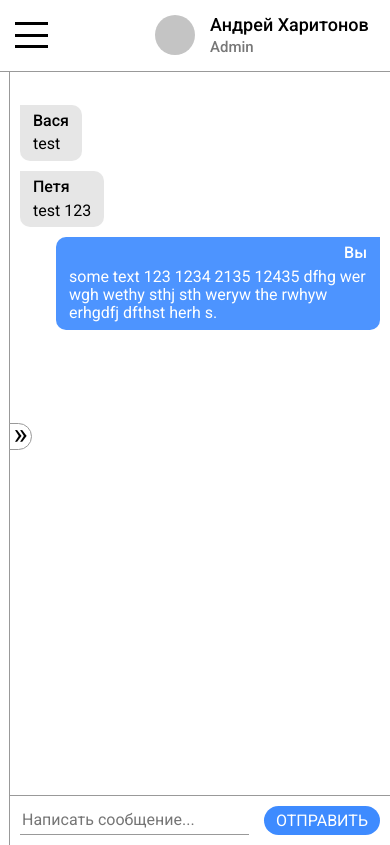
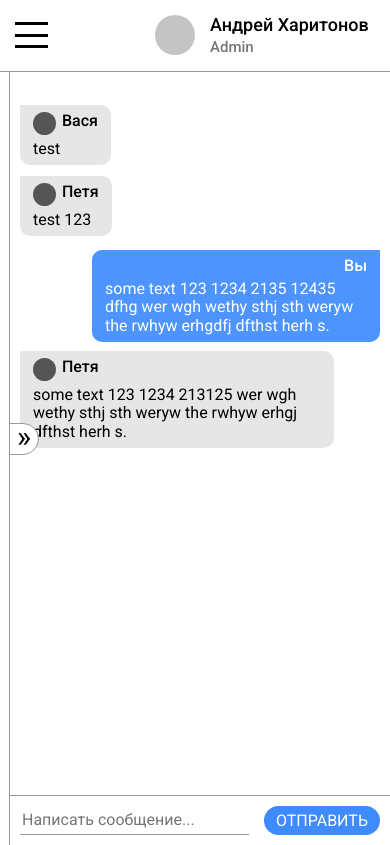
Before and after one commit to Andrei-Kharitonov/Chatroom, a Next.js app in the folder client/: page / in a window 390 px wide. Built offline with nearby package versions, Linux system fonts and the light colour scheme.

Commit message:
fix user options

```diff
--- a/client/src/components/chat/Chat.tsx
+++ b/client/src/components/chat/Chat.tsx
@@ -17,8 +17,12 @@ export default function Chat(): JSX.Element {
     {
       authorName: 'Андрей Харитонов',
       id: 3,
-      //text: 'some text'
       text: 'some text 123 1234 2135 12435 dfhg wer wgh wethy sthj sth weryw the rwhyw erhgdfj dfthst herh s.'
+    },
+    {
+      authorName: 'Петя',
+      id: 4,
+      text: 'some text 123 1234 213125 wer wgh wethy sthj sth weryw the rwhyw erhgj dfthst herh s.'
     }
   ];
 
--- a/client/src/components/chat/Message.tsx
+++ b/client/src/components/chat/Message.tsx
@@ -19,7 +19,12 @@ export default function Message({ text, authorName }: MessageProps): JSX.Element
     return (
       <div className={styles.message}>
         <div className={styles.message__author}>
-          {authorName}
+          <div className={styles.message__authorAvatar}>
+            <div></div>
+          </div>
+          <div className={styles.message__authorName}>
+            {authorName}
+          </div>
         </div>
         <div className={styles.message__text}>{text}</div>
       </div>
--- a/client/src/components/chat/User.tsx
+++ b/client/src/components/chat/User.tsx
@@ -1,4 +1,4 @@
-import { useState, useEffect } from 'react';
+import { useState } from 'react';
 import styles from './styles/User.module.scss';
 
 interface UserProps {
@@ -12,7 +12,7 @@ export default function User({ name, post }: UserProps): JSX.Element {
 
   return (
     <div className={styles.user}>
-      <div className={styles.user__body} onClick={() => setActive(false)}>
+      <div className={styles.user__body}>
         <div
           className={styles.user__avatar}
           style={{ background: avatarImg ? '' : '#c4c4c4' }}
@@ -31,13 +31,24 @@ export default function User({ name, post }: UserProps): JSX.Element {
       <div className={styles.user__options}>
         <div
           className={styles.user__optionsIcon}
-          onClick={() => setActive(!active)}
+          onMouseOver={() => setActive(true)}
+          onMouseOut={() => {
+            let optionIsHover = document.querySelector("." + styles.user__optionsList_active + ":hover");
+
+            if (!optionIsHover) {
+              setActive(false);
+            }
+          }}
         >
           <span></span>
           <span></span>
           <span></span>
         </div>
-        <div className={active ? styles.user__optionsList_active : styles.user__optionsList}>
+        <div
+          className={active ? styles.user__optionsList_active : styles.user__optionsList}
+          onMouseOver={() => setActive(true)}
+          onMouseOut={() => setActive(false)}
+        >
           <div className={styles.user__option}>Заблокировать</div>
           <div className={styles.user__option}>Разблокировать</div>
         </div>
--- a/client/src/components/chat/styles/Message.module.scss
+++ b/client/src/components/chat/styles/Message.module.scss
@@ -1,29 +1,48 @@
 .message {
   display: inline-block;
+  max-width: 60%;
   margin: 3px 0;
   padding: 7px 13px;
   background: #e6e6e6;
   border-radius: 0 10px 10px 10px;
   overflow: hidden;
+  @media (max-width: 730px) {
+    max-width: 80%;
+  }
   &__author {
+    display: flex;
+    margin-bottom: 5px;
+  }
+  &__authorAvatar {
+    width: 23px;
+    height: 23px;
+    overflow: hidden;
+    border-radius: 100%;
+    margin-right: 6px;
+    div {
+      width: 100%;
+      height: 100%;
+      background: #555;
+    }
+  }
+  &__authorName {
     font-weight: 500;
     font-size: 16px;
-    margin-bottom: 5px;
   }
 }
 
 .MyMessage {
   box-sizing: border-box;
-  max-width: 80%;
+  max-width: 60%;
   min-width: 50px;
-  margin: 3px 0;
+  margin: 6px 0;
   margin-left: auto;
   padding: 7px 13px;
   background: #4d94ff;
   border-radius: 10px 0 10px 10px;
   overflow: hidden;
   @media (max-width: 730px) {
-    max-width: 90%;
+    max-width: 80%;
   }
   &__author {
     margin-bottom: 5px;
--- a/client/src/components/chat/styles/User.module.scss
+++ b/client/src/components/chat/styles/User.module.scss
@@ -50,7 +50,7 @@
     padding: 5px;
     cursor: pointer;
     &:hover {
-      background: #6ea8ff;
+      background: #5196ff;
       color: #fff;
     }
     &:last-child {
--- a/client/src/components/chat/styles/UserList.module.scss
+++ b/client/src/components/chat/styles/UserList.module.scss
@@ -16,7 +16,7 @@
   &_active {
     @media (max-width: 730px) {
       transform: translate(0, 0);
-      box-shadow: 35px 0 0 rgba(0, 0, 0, 0.5);
+      box-shadow: 50px 0 0 rgba(0, 0, 0, 0.5);
     }
     .userList__body {
       display: block;
@@ -35,15 +35,15 @@
   &__icon {
     display: none;
     position: absolute;
-    width: 21px;
-    height: 25px;
+    width: 28px;
+    height: 30px;
     top: calc(50vh - 71px);
     left: 100%;
     background: #fff;
     border: 1px solid #999;
     border-radius: 0 100px 100px 0;
     font-size: 30px;
-    line-height: 0.65;
+    line-height: 0.85;
     text-align: center;
     @media (max-width: 730px) {
       display: block;
--- a/client/src/components/header/styles/Navigation.module.scss
+++ b/client/src/components/header/styles/Navigation.module.scss
@@ -7,18 +7,25 @@
     align-items: center;
     flex-wrap: wrap;
     flex: 1 1 auto;
+    transition: 0.3s;
     @media (max-width: 730px) {
-      display: none;
+      transform: translate(0, -100vh);
+      position: fixed;
+      width: 100vw;
+      height: calc(100vh - 70px);
+      background-color: #fff;
       &_active {
+        transition: 0.3s;
         display: flex;
+        transform: translate(0, 0);
         flex-direction: column;
         position: fixed;
         width: 100%;
         height: calc(100vh - 70px);
         top: 71px;
         left: 0;
+        background-color: #fff;
         padding-bottom: 70px;
-        background-color: #fff;
         overflow: auto;
         z-index: 1000;
       }
--- a/client/src/styles/globals.scss
+++ b/client/src/styles/globals.scss
@@ -54,7 +54,7 @@ main {
   border: 2px solid #257cff;
   border-radius: 7px;
   color: #fff;
-  font-size: 20px;
+  font-size: 18px;
   font-weight: 500;
   padding: 8px;
   transition: 0.3s;
--- a/package.json
+++ b/package.json
@@ -2,7 +2,9 @@
   "name": "chatroom",
   "private": true,
   "scripts": {
-    "dev": "cd ./server && concurrently \"npm run start:dev\" \"npm run start:client\""
+    "dev": "cd ./server && concurrently \"npm run start:dev\" \"npm run start:client\"",
+    "client": "cd ./client && npm run dev",
+    "server": "cd ./server && npm run start:dev"
   },
   "devDependencies": {
     "concurrently": "^6.4.0"
```
